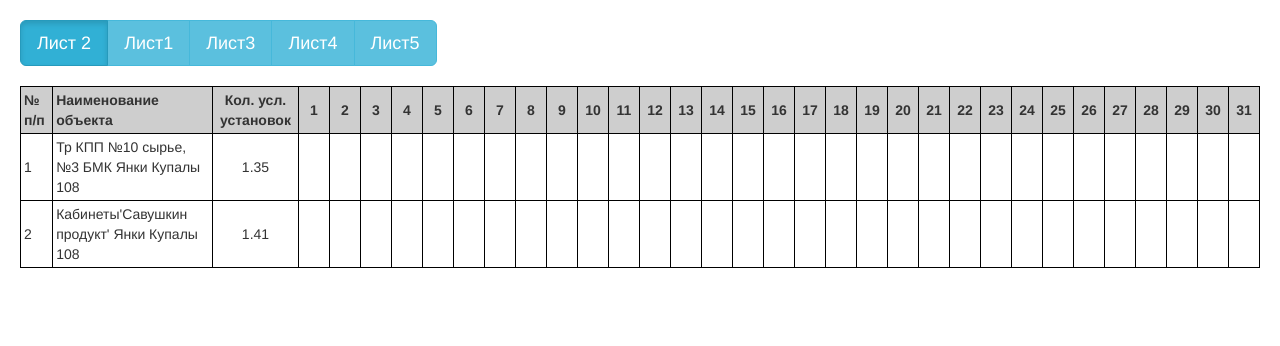
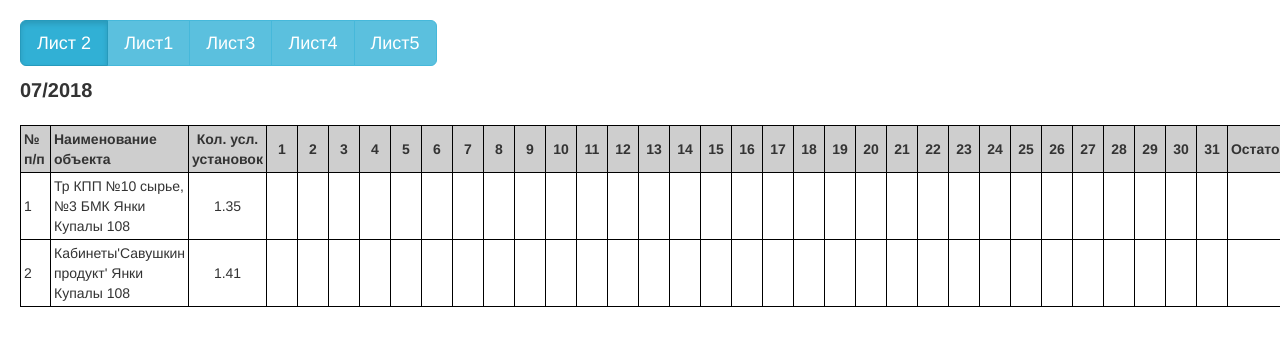
Before and after one commit to arsafab/report-table, an Angular app: page / in a window 1280 px wide. Shown: the top 346 px of the page. Built offline with nearby package versions, Linux system fonts and the light colour scheme.

Commit message:
calculation with row

```diff
--- a/src/app/components/table/table.component.css
+++ b/src/app/components/table/table.component.css
@@ -23,6 +23,8 @@ table td:nth-child(n+3) input {
   height: 24px;
   border: 0;
   padding: 0 3px;
+  font-size: 12px;
+  text-align: center;
 }
 
 table td {
@@ -30,3 +32,9 @@ table td {
   padding: 3px;
   min-width: 30px;
 }
+
+p {
+  margin: 10px 0;
+  font-size: 20px;
+  font-weight: bold;
+}
--- a/src/app/components/table/table.component.html
+++ b/src/app/components/table/table.component.html
@@ -1,20 +1,24 @@
+<p *ngIf="group">{{ date | date:'MM'}}/{{ date | date:'yyyy'}}</p>
+
 <table *ngIf="group">
   <thead>
     <tr>
       <th>№ п/п</th>
       <th>Наименование объекта</th>
       <th>Кол. усл. установок</th>
-      <th *ngFor="let item of group.objects[0].fields; let i = index">{{ i + 1 }}</th>
+      <th *ngFor="let item of group.objects[0].fields; index as i; trackBy:trackByFn">{{ i + 1 }}</th>
+      <th>Остаток</th>
     </tr>
   </thead>
   <tbody>
-    <tr *ngFor="let object of group.objects; let i = index">
+    <tr *ngFor="let object of group.objects; index as i; trackBy:trackByFn">
       <td>{{ i + 1 }}</td>
       <td>{{ object.name }}</td>
       <td>{{ object.rate }}</td>
-      <td *ngFor="let item of object.fields">
-        <input type="text">
+      <td *ngFor="let item of object.fields; index as j; trackBy:trackByFn">
+        <input type="text" [(ngModel)]="object.fields[j]" (blur)="checkRest(object)">
       </td>
+      <td>{{ object.rest }}</td>
     </tr>
   </tbody>
 </table>
--- a/src/app/components/table/table.component.ts
+++ b/src/app/components/table/table.component.ts
@@ -1,18 +1,26 @@
-import { Component, OnInit, Input } from '@angular/core';
-import { IGroup } from '../../models';
+import { Component, Input } from '@angular/core';
+import { IGroup, IObject } from '../../models';
 
 @Component({
   selector: 'app-table',
   templateUrl: './table.component.html',
   styleUrls: ['./table.component.css']
 })
-export class TableComponent implements OnInit {
+export class TableComponent {
   @Input() public group: IGroup;
   @Input() public date: Date;
 
   constructor() {}
 
-  ngOnInit() {
+  public trackByFn(index: number): number {
+    return index;
+  }
 
+  public checkRest(object: IObject): void {
+    const sum = (object.fields as any[])
+        .map(item => Number(item))
+        .reduce((a, b) => a + b);
+
+    object.rest = (Number(object.rate) - sum).toFixed(2);
   }
 }
--- a/src/app/models.ts
+++ b/src/app/models.ts
@@ -2,6 +2,7 @@ export interface IObject {
   name: string;
   rate: number | string;
   fields?: number[] | null[];
+  rest?: string;
 }
 
 export interface IGroup {
```
